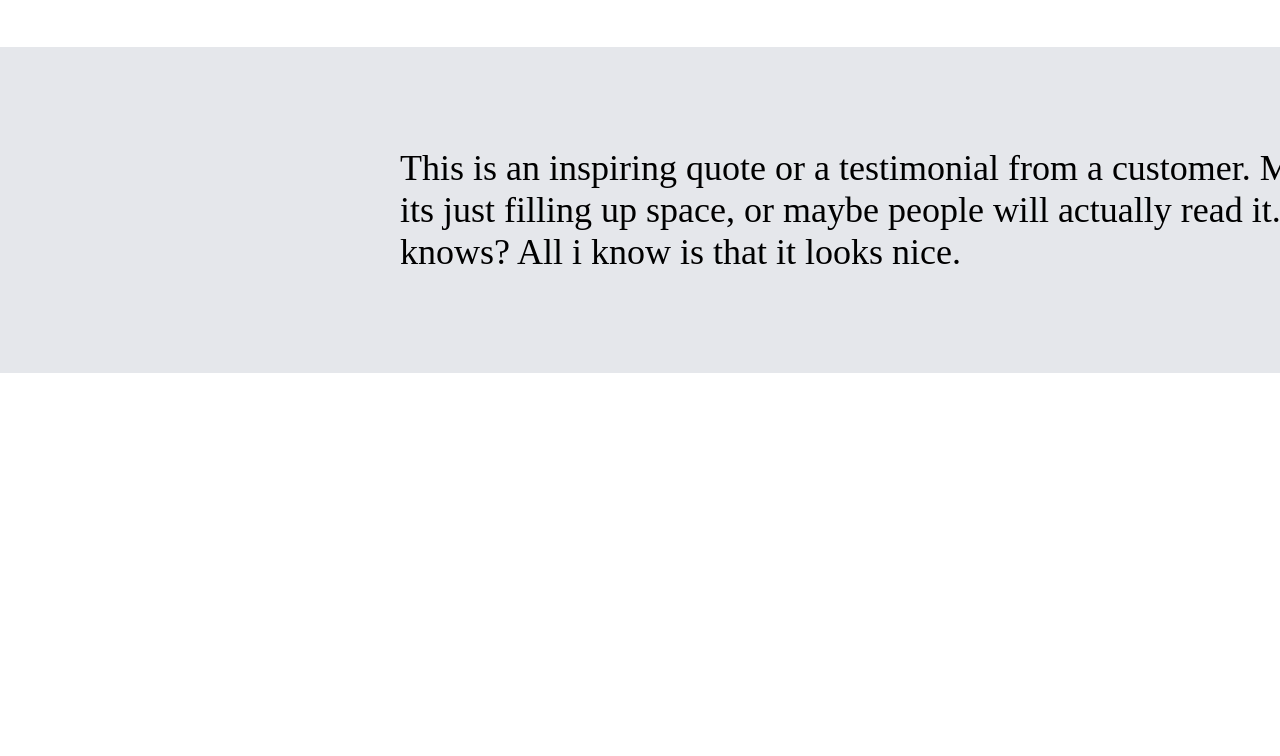
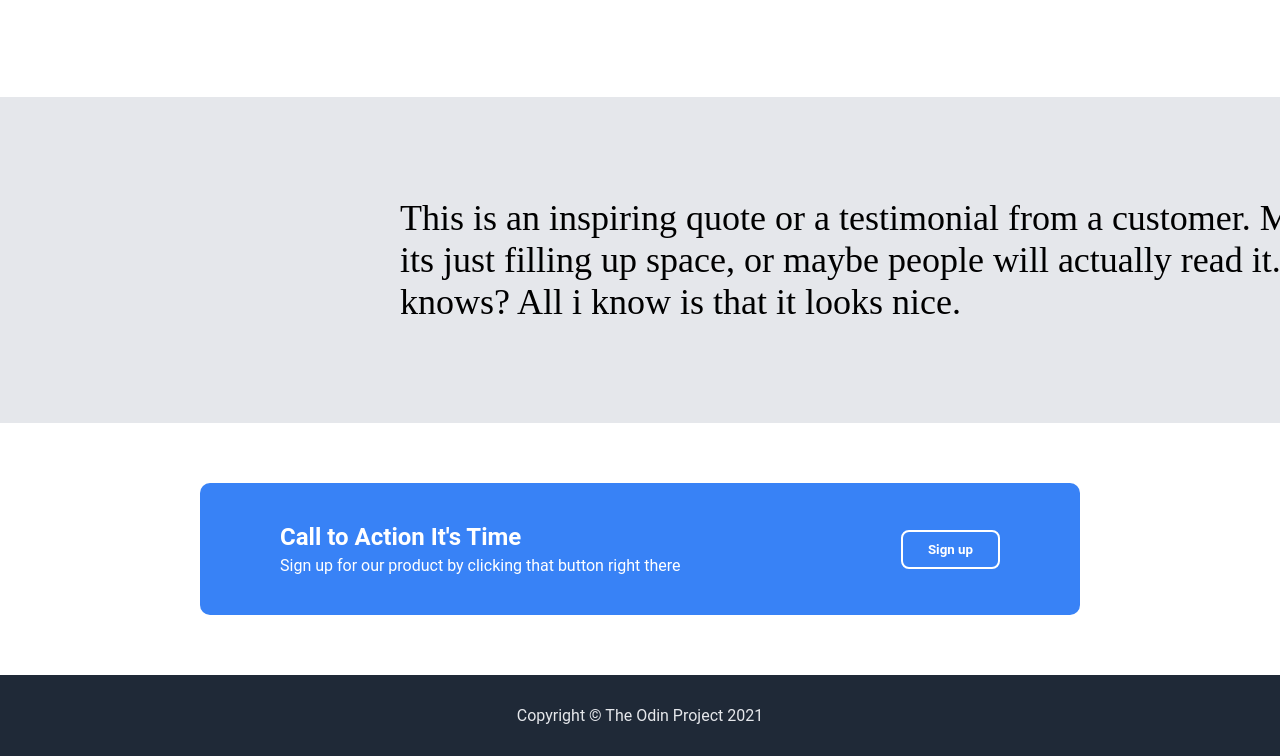
Before and after one commit to Kiki27011/landing-page, a plain HTML site: page index.html in a window 1280 px wide. Shown: the part 871-1627 px from the top of the page. Before the commit the page ends 1244 px from the top, so only its background shows below. Drawn offline with Linux system fonts and the light colour scheme.

Commit message:
Finished Landing page
Finished footer

```diff
--- a/index.html
+++ b/index.html
@@ -3,7 +3,7 @@
   <head>
     <meta charset="UTF-8" />
     <meta name="viewport" content="width=device-width, initial-scale=1.0" />
-    <title>Landing Page</title>
+    <title>Guitar Central</title>
     <link rel="stylesheet" href="styles.css" />
   </head>
   <body>
@@ -61,8 +61,20 @@
       </div>
     </div>
     <!--FOURTH SECTION-->
-    <div class="">
-
+    <div class="fourth-section">
+      <div class="fs-modal">
+        <div class="fs-text">
+          <p class="fs-title">Call to Action It's Time</p>
+          <p class="fs-subtext">Sign up for our product by clicking that button right there</p>
+        </div>
+        <button class="button-2">Sign up</button>
+      </div>
     </div>
+      <!--FOOTER-->
+      <div class="footer">
+        <div class="footer-text">
+          <p>Copyright © The Odin Project 2021</p>
+        </div>
+      </div>
   </body>
 </html>
--- a/styles.css
+++ b/styles.css
@@ -117,14 +117,13 @@ body {
 .ss-boxes {
     display: flex;
     justify-content: center;
-    gap:70px;
+    gap: 100px;
     margin-top: 60px;
-    padding-left: 200px; padding-right:  200px;
 }
 
 .ss-boxes img {
-    width: 150px;
-    height: 150px;
+    width: 200px;
+    height: 200px;
     object-fit: cover;
     border: 5px solid #3882f6;
     border-radius: 10px;
@@ -163,3 +162,58 @@ body {
 }
 
 /*fourth section*/
+
+.fourth-section {
+    display: flex;
+    justify-content: center;
+    padding-left: 200px; padding-right:  200px;
+    margin-top: 60px; margin-bottom: 60px;
+}
+
+.fs-modal {
+    display: flex;
+    justify-content: space-between;
+    align-items: center;
+    background-color: #3882f6;
+    width: 1400px;
+    padding: 40px 80px;
+    border-radius: 10px;
+    color: white;
+}
+
+.fs-text {
+    display: flex;
+    flex-direction: column;
+}
+
+.fs-title {
+    font-size: 24px;
+    font-weight: 700;
+    margin: 0;
+}
+
+.fs-subtext {
+    margin: 5px 0 0 0;
+    font-size: 16px;
+}
+
+.button-2 {
+    background-color: #3882f6;
+    color: white;
+    border: white 2px solid;
+    padding: 10px 25px;
+    border-radius: 8px;
+    font-weight: bold;
+    cursor: pointer;
+}
+
+/*footer*/
+
+.footer {
+    display: flex;
+    background-color: #1f2937;
+    color: #e5e7eb;
+    justify-content: center;
+    align-items: center;
+    padding: 15px;
+}
```
